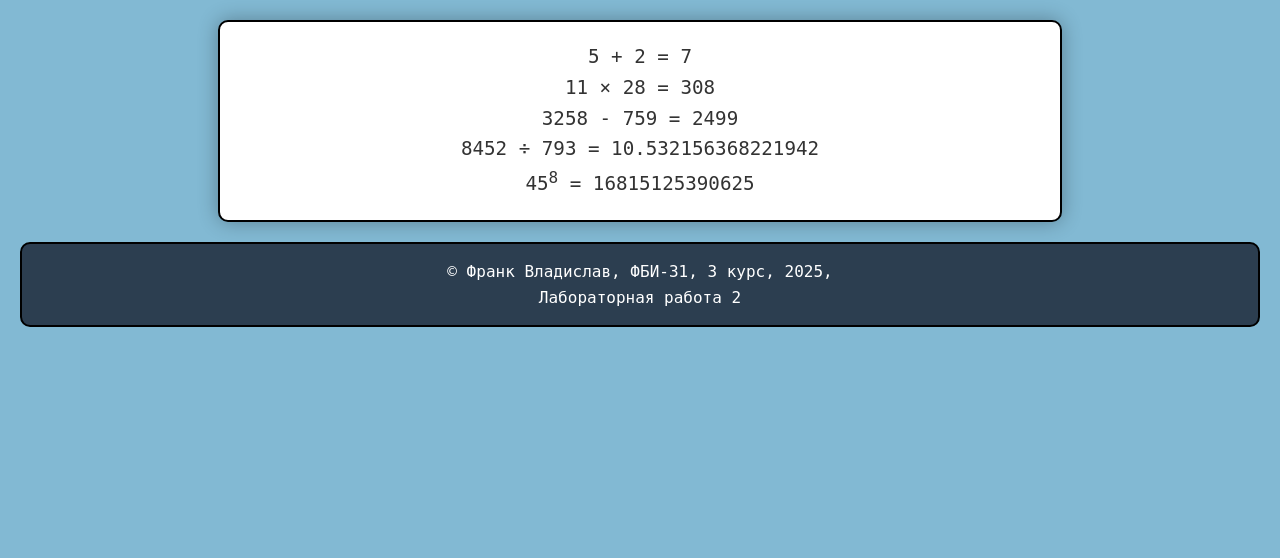
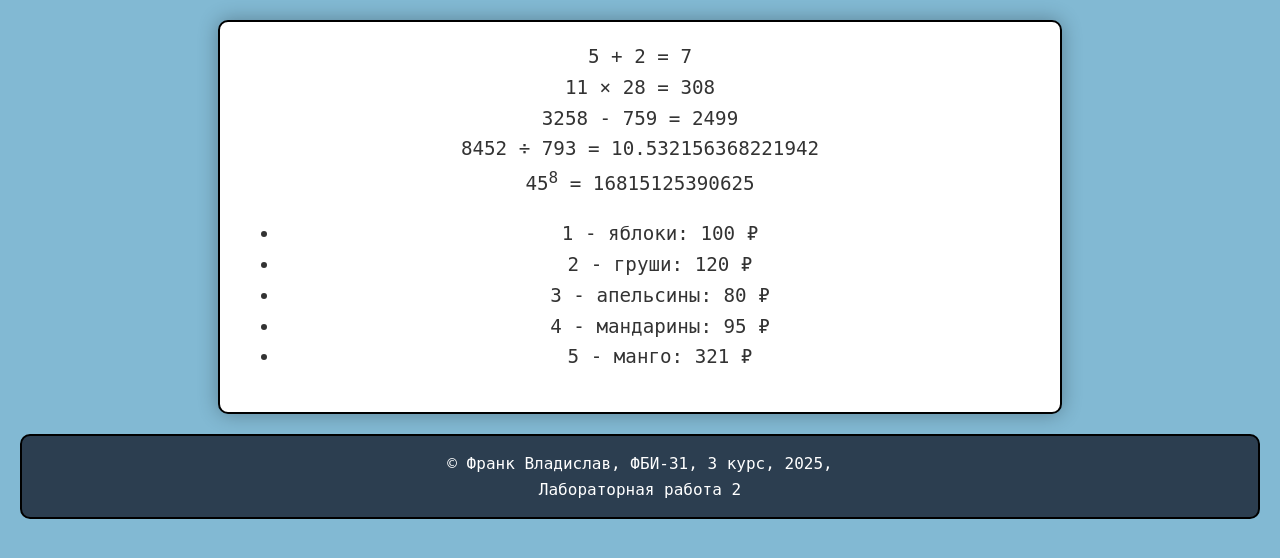
Before and after one commit to vladfrank/lab-web-back, a Flask app: page /lab2/example in a window 1280 px wide. Shown: the part 115-673 px from the top of the page. Run offline with Flask 3, Linux system fonts and the light colour scheme.

Commit message:
Цикл в шаблоне

```diff
--- a/app.py
+++ b/app.py
@@ -432,4 +432,11 @@ def example():
     course = '3 курс'
     group = 'ФБИ-31'
     numlab = '2'
-    return render_template('example.html', name=name, group=group, course=course, numlab=numlab)
+    fruits = [
+        {'name': 'яблоки', 'price': 100},
+        {'name': 'груши', 'price': 120},
+        {'name': 'апельсины', 'price': 80},
+        {'name': 'мандарины', 'price': 95},
+        {'name': 'манго', 'price': 321},
+    ]
+    return render_template('example.html', name=name, group=group, course=course, numlab=numlab, fruits=fruits)
--- a/templates/example.html
+++ b/templates/example.html
@@ -17,6 +17,11 @@
         3258 - 759 = {{ 3258 - 759 }}<br>
         8452 &divide 793 = {{ 8352 / 793 }}<br>
         45<sup>8</sup> = {{ 45 ** 8 }}<br>
+        <ul>
+            {% for f in fruits %}
+            <li>{{ loop.index }} - {{ f.name }}: {{ f.price }} &#8381;</li>
+            {% endfor %}
+        </ul>
     </main>
     <footer>
         &copy;
```
